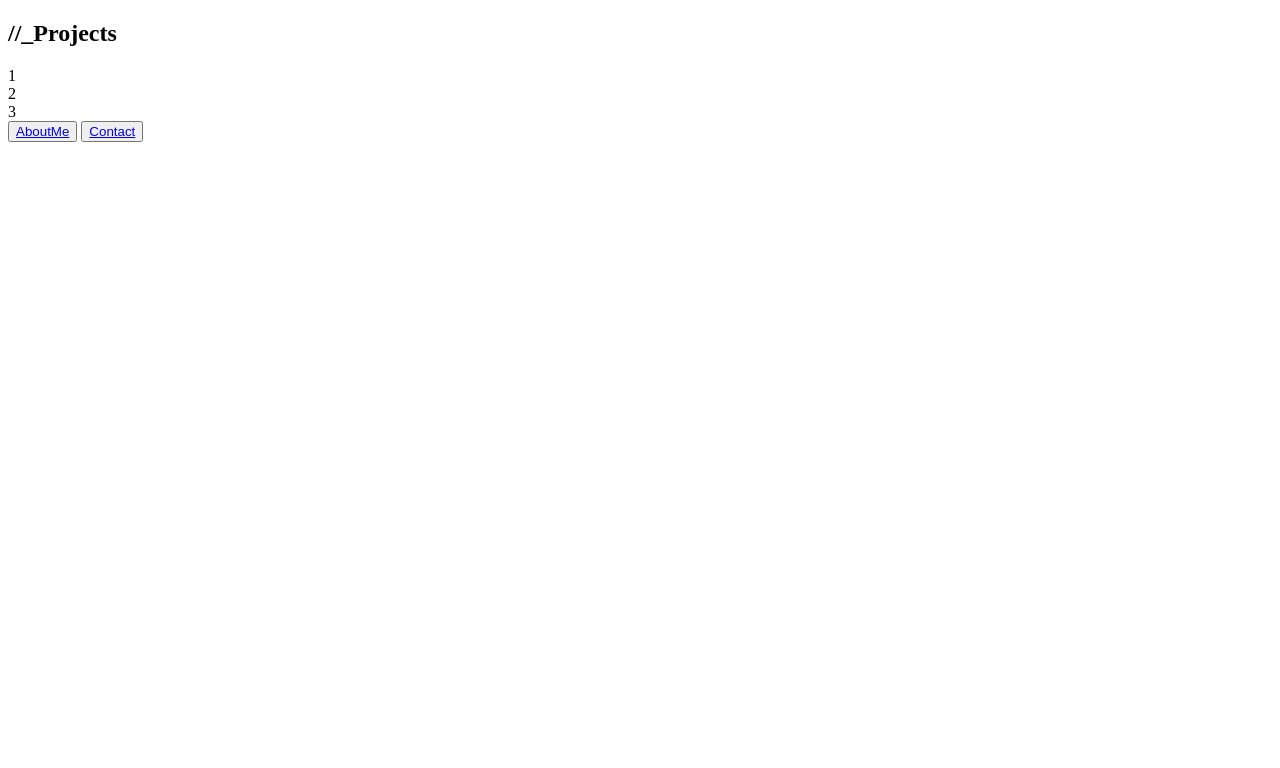
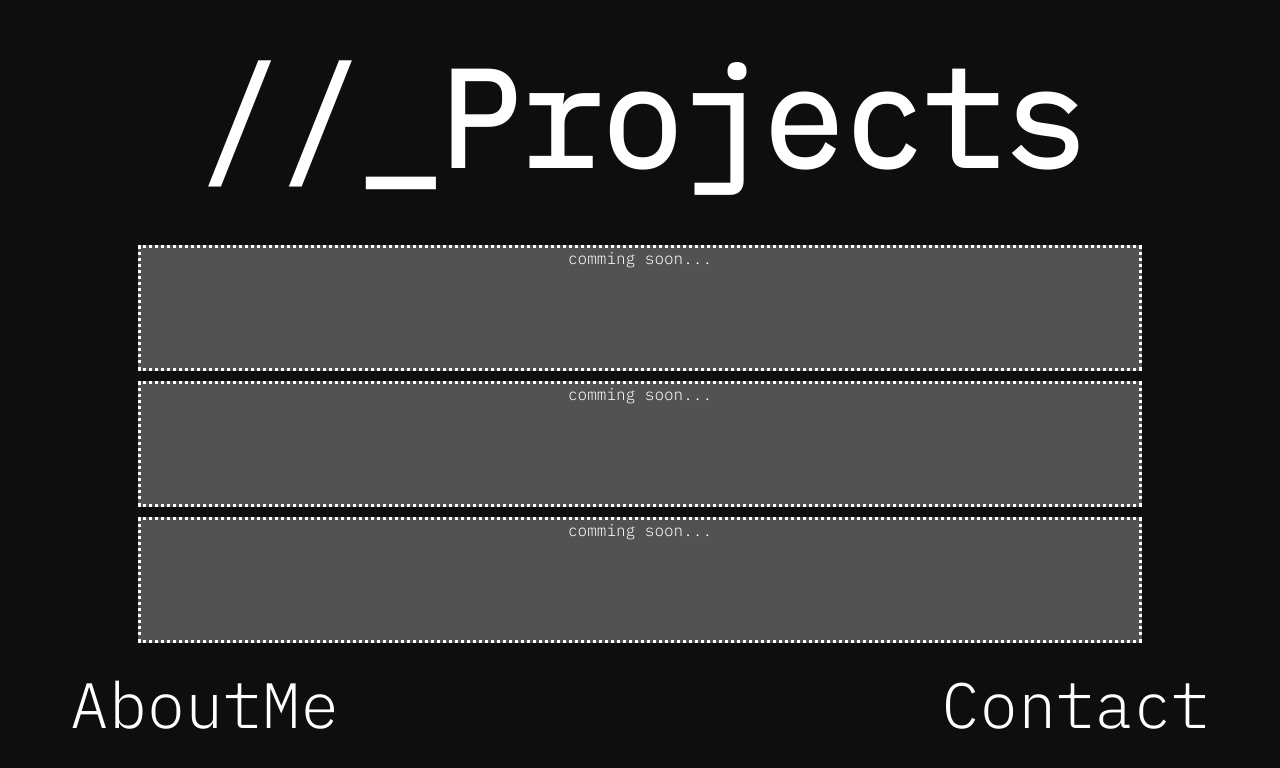
Before and after one commit to federicoras19/Portfolio-Ras, a plain HTML site: page Pages/Projects.html in a window 1280 px wide. Drawn offline with Linux system fonts and the light colour scheme.

Commit message:
Projects Update Style 00

```diff
--- a/Pages/Projects.html
+++ b/Pages/Projects.html
@@ -1,9 +1,13 @@
 <!DOCTYPE html>
 <html lang="en">
 <head>
+    <link rel="stylesheet" href="../style/Style3.css">
     <meta charset="UTF-8">
     <meta http-equiv="X-UA-Compatible" content="IE=edge">
     <meta name="viewport" content="width=device-width, initial-scale=1.0">
+    <link rel="preconnect" href="https://fonts.googleapis.com">
+    <link rel="preconnect" href="https://fonts.gstatic.com" crossorigin>
+    <link href="https://fonts.googleapis.com/css2?family=IBM+Plex+Mono:wght@200;300&display=swap" rel="stylesheet">
     <title>Projects</title>
 </head>
 <body>
@@ -11,9 +15,9 @@
         <h2>//_Projects</h2>
     </header>
     <main>
-        <div><span>1</span></div>
-        <div><span>2</span></div>
-        <div><span>3</span></div>
+        <div><span>comming soon...</span></div>
+        <div><span>comming soon...</span></div>
+        <div><span>comming soon...</span></div>
     </main>
     <footer>
         <button><a href="./AboutMe.html">AboutMe</a></button>
--- /dev/null
+++ b/style/Style3.css
@@ -0,0 +1,54 @@
+*{
+    box-sizing: border-box;
+    margin: 0rem;
+    font-family: 'IBM Plex Mono', monospace;
+    background-color: rgb(14, 14, 14);
+    /* border-style: solid;
+    border-color: #FFFFFF; */
+    color: #FFFFFF;
+}
+body{
+    display: flex;
+    flex-direction: column;
+    align-items: center;
+}
+header{
+    display: flex;
+    flex-direction: column;
+    align-items: center;
+    padding: 30px 0px 30px 0px;
+    font-size: 7vw;
+}
+main{
+    width: 80vw;
+}
+main>div{
+    background-color: #525252;
+    border-style: dotted;
+    margin: 10px;
+}
+div{
+    display: flex;
+    align-items: center;
+    display: flex;
+    flex-direction: column;
+}
+div>span{
+    display: block;
+    height: 15vh;
+    background: transparent;
+}
+footer{
+    margin-top: 1vh;
+    width: 90vw;
+    display: flex;
+    justify-content: space-between;
+    align-items:flex-end;
+}
+button{
+    border-style: none;
+    font-size: 5vw;
+}
+a{
+    text-decoration: none;
+}
```
Also changed, not shown: Pages/AboutMe.html (+3 -0 lines).
